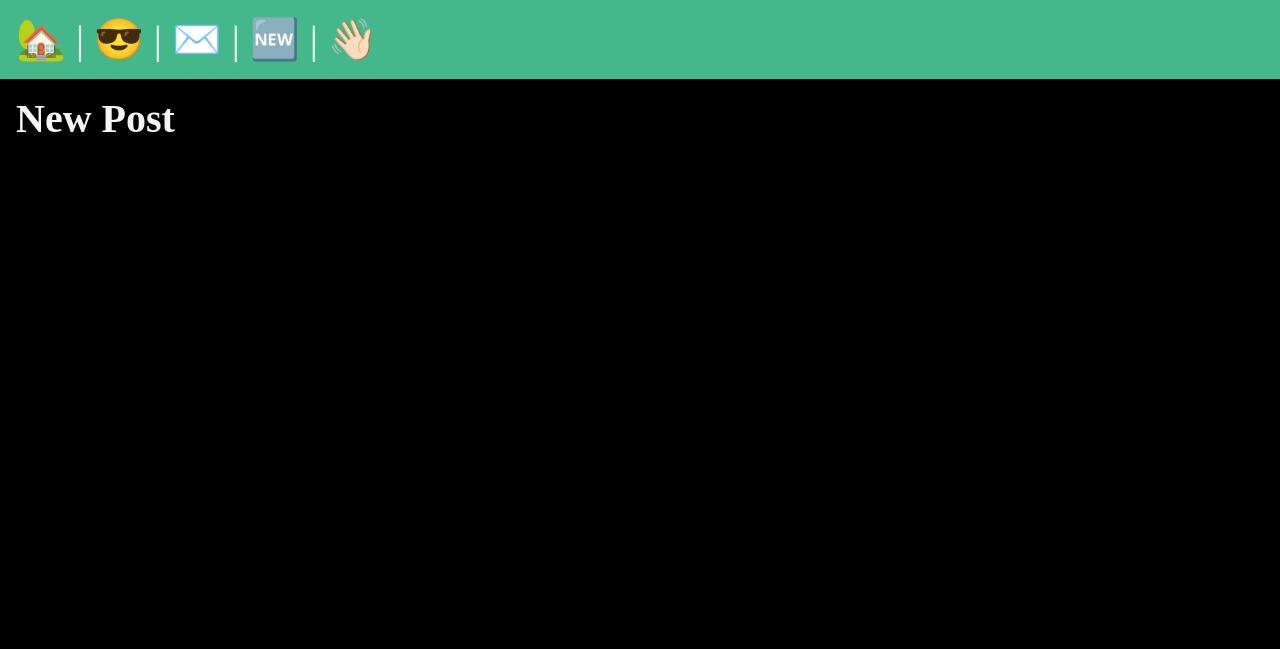
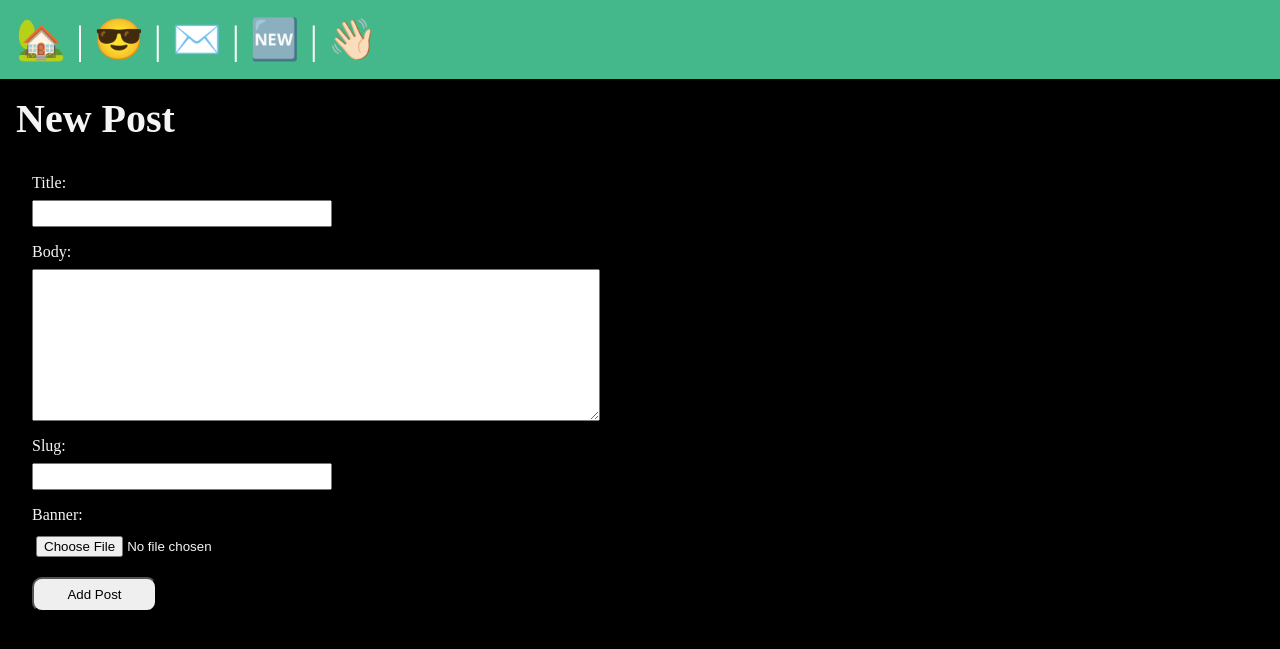
Before and after one commit to angelarreolagg/First-Django-API, a Django app: page /posts/new-post/ in a window 1280 px wide. Shown: the top 649 px of the page. Run offline with Django 5.2, Linux system fonts and the light colour scheme; the visitor is signed in with stand-in values (Sample User, id 1).

Commit message:
feat: :sparkles: implement posts creation with author associated

```diff
--- /dev/null
+++ b/posts/forms.py
@@ -0,0 +1,7 @@
+from django import forms
+from . import models
+
+class CreatePost(forms.ModelForm):
+    class Meta:
+        model = models.Post
+        fields = ['title', 'body', 'slug', 'banner']
--- a/posts/models.py
+++ b/posts/models.py
@@ -1,4 +1,5 @@
 from django.db import models
+from django.contrib.auth.models import User
 
 # Create your models here.
 class Post(models.Model):
@@ -7,6 +8,7 @@ class Post(models.Model):
     slug = models.SlugField()
     date = models.DateTimeField(auto_now_add=True) #Timestamps auto added
     banner = models.ImageField(default='fallback.png', blank=True)
+    author = models.ForeignKey(User, on_delete=models.CASCADE, default=None)
 
     def __str__(self):
         return self.title
--- a/posts/templates/posts/post_new.html
+++ b/posts/templates/posts/post_new.html
@@ -7,5 +7,10 @@
 {% block content %}
 <section>
     <h1>New Post</h1>
+    <form class="form-with-validation" action="{% url 'posts:new-post' %}" method="post" enctype="multipart/form-data">
+        {% csrf_token %}
+        {{ form }}
+        <button class="form-submit">Add Post</button>
+    </form>
 </section>
 {% endblock %}
--- a/posts/templates/posts/posts_list.html
+++ b/posts/templates/posts/posts_list.html
@@ -15,7 +15,7 @@
           {{ post.title }}
         </a>
       </h2>
-      <p>{{ post.date }}</p>
+      <p>{{ post.date }} by {{post.author}}</p>
       <p>{{ post.body }}</p>
     </article>
   {% endfor %}
--- a/posts/views.py
+++ b/posts/views.py
@@ -1,6 +1,7 @@
-from django.shortcuts import render
+from django.shortcuts import render, redirect
 from .models import Post
 from django.contrib.auth.decorators import login_required
+from . import forms
 
 # Create your views here.
 
@@ -14,4 +15,13 @@ def post_page(request, slug):
 
 @login_required(login_url="/users/login/")
 def post_new(request):
-    return render(request, 'posts/post_new.html')
+    if request.method == 'POST':
+        form = forms.CreatePost(request.POST, request.FILES)
+        if form.is_valid():
+            new_post = form.save(commit=False)
+            new_post.author = request.user
+            new_post.save()
+            return redirect('posts:list')
+    else:
+        form = forms.CreatePost()
+    return render(request, 'posts/post_new.html', {'form': form})
```
Also changed, not shown: posts/migrations/0003_post_author.py (added).
